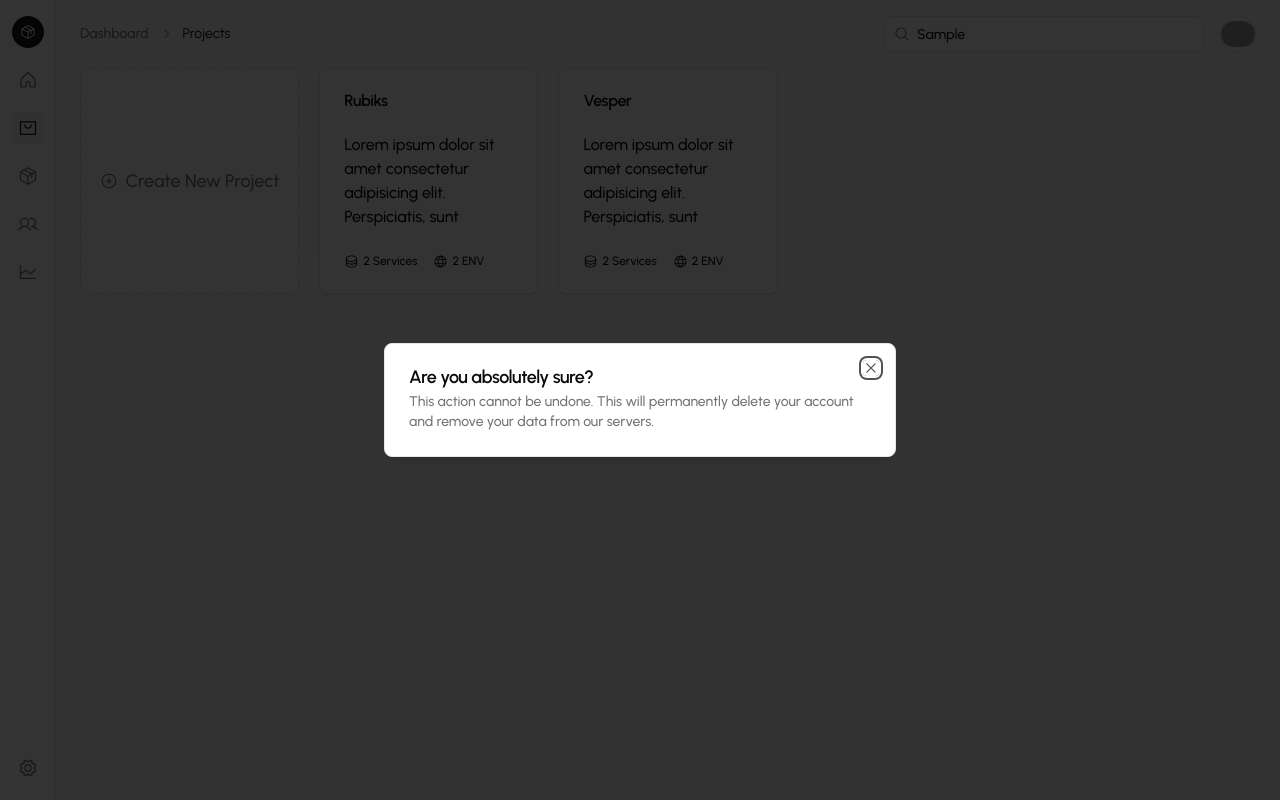
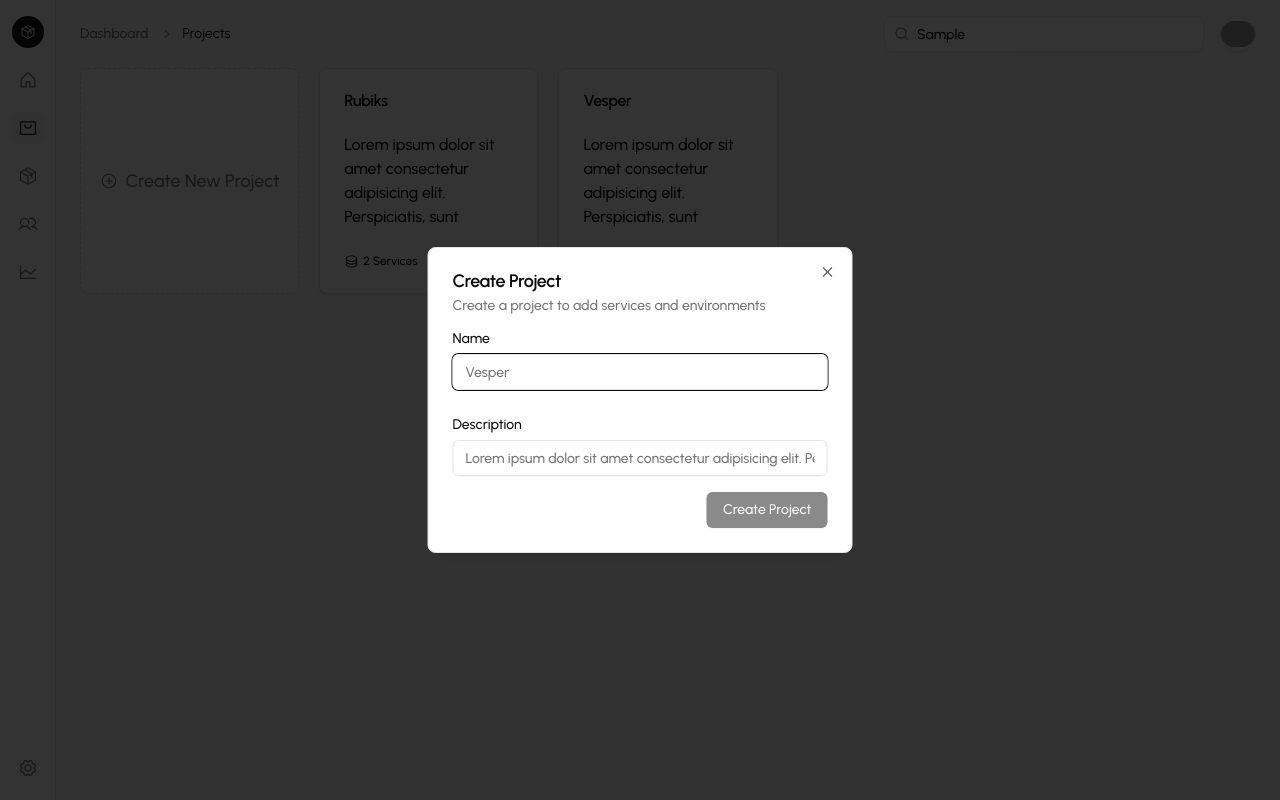
Before and after one commit to vespeross/vesper, a React (Vite) app in the folder apps/studio/: page /dashboard/projects in a window 1280 px wide. Both pictures are taken after typing "Sample" into the empty fields and a click on the button "Create New Project". Built offline with nearby package versions, Linux system fonts and the light colour scheme; grey boxes are pictures that could not be loaded.

Commit message:
refactor: proj struct

```diff
--- a/apps/studio/package.json
+++ b/apps/studio/package.json
@@ -23,6 +23,7 @@
     "@radix-ui/react-tabs": "^1.0.4",
     "@radix-ui/react-tooltip": "^1.0.7",
     "@reduxjs/toolkit": "^2.2.5",
+    "@tanstack/react-form": "^0.19.5",
     "axios": "^1.7.1",
     "class-variance-authority": "^0.7.0",
     "clsx": "^2.1.1",
--- a/apps/studio/src/App.css
+++ b/apps/studio/src/App.css
@@ -70,10 +70,10 @@
 
 @layer base {
   * {
-    @apply border-border;
+    @apply border-border font-medium;
   }
 
   body {
-    @apply bg-background text-foreground font-urbanist font-medium;
+    @apply bg-background text-foreground font-urbanist;
   }
 }
--- a/apps/studio/src/pages/dashboard/projects/components/CreateProjectCard.tsx
+++ b/apps/studio/src/pages/dashboard/projects/components/CreateProjectCard.tsx
@@ -1,8 +1,21 @@
+import { Button } from '@/components/ui/button'
 import { Card } from '@/components/ui/card'
-import { Dialog, DialogContent, DialogDescription, DialogHeader, DialogTitle, DialogTrigger } from '@/components/ui/dialog'
+import { Dialog, DialogContent, DialogDescription, DialogFooter, DialogHeader, DialogTitle, DialogTrigger } from '@/components/ui/dialog'
+import { Input } from '@/components/ui/input'
+import { Label } from '@/components/ui/label'
 import { PlusCircle } from '@phosphor-icons/react'
+import { useForm } from "@tanstack/react-form"
 
 export default function CreateProjectCard() {
+    const form = useForm({
+        defaultValues: {
+            name: '',
+            description: ''
+        },
+        onSubmit: (values) => {
+            console.log(values)
+        }
+    })
     return (
         <Dialog>
             <DialogTrigger>
@@ -13,14 +26,68 @@ export default function CreateProjectCard() {
                     <p>Create New Project</p>
                 </Card>
             </DialogTrigger>
-            <DialogContent>
+            <DialogContent className='sm:max-w-[425px]'>
+
                 <DialogHeader>
-                    <DialogTitle>Are you absolutely sure?</DialogTitle>
+                    <DialogTitle>Create Project</DialogTitle>
                     <DialogDescription>
-                        This action cannot be undone. This will permanently delete your account
-                        and remove your data from our servers.
+                        Create a project to add services and environments
                     </DialogDescription>
                 </DialogHeader>
+                <form action="" className="flex flex-col gap-5">
+                    <form.Field
+                        name="name"
+                        validators={{
+                            onChangeAsyncDebounceMs: 500,
+                            onChangeAsync: ({ value }) => {
+                                if (value.length < 3) {
+                                    return 'Name must be at least 3 characters'
+                                }
+                            }
+                        }}
+                        children={(field) => (
+                            <div className="flex flex-col gap-2">
+                                <Label htmlFor="name">
+                                    Name
+                                </Label>
+                                <Input
+
+                                    id="name"
+                                    type='text'
+                                    placeholder='Vesper'
+                                    value={field.state.value}
+                                    onChange={(e) => field.handleChange(e.target.value)}
+                                    className="col-span-3"
+                                />
+                                {field.state.meta.errors && <span className='text-red-500 text-sm'>{field.state.meta.errors}</span>}
+                            </div>
+                        )}
+                    />
+                    <form.Field
+                        name="description"
+                        children={(field) => (
+                            <div className="flex flex-col gap-2">
+                                <Label htmlFor="description">
+                                    Description
+                                </Label>
+                                <Input
+
+                                    id="description"
+                                    type='text'
+                                    placeholder='Lorem ipsum dolor sit amet consectetur adipisicing elit. Perspiciatis, sunt'
+                                    value={field.state.value}
+                                    onChange={(e) => field.handleChange(e.target.value)}
+                                    className="col-span-3"
+                                />
+                            </div>
+                        )}
+                    />
+                </form>
+                <DialogFooter>
+                    <Button
+                        disabled={!form.state.isDirty}
+                        onClick={form.handleSubmit} type="submit">Create Project</Button>
+                </DialogFooter>
             </DialogContent>
         </Dialog>
     )
```
Also changed, not shown: apps/studio/.million/store.json.
